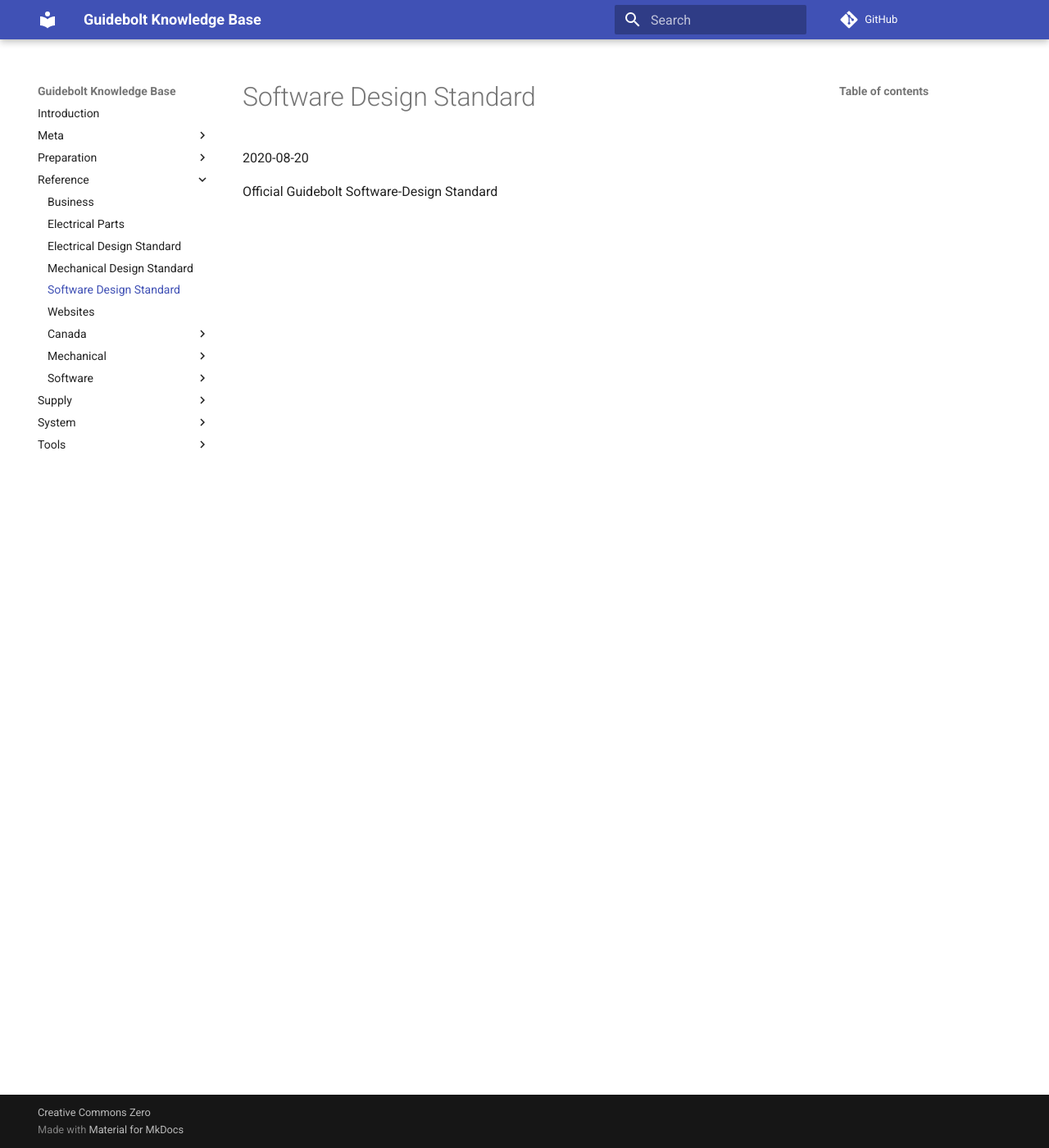
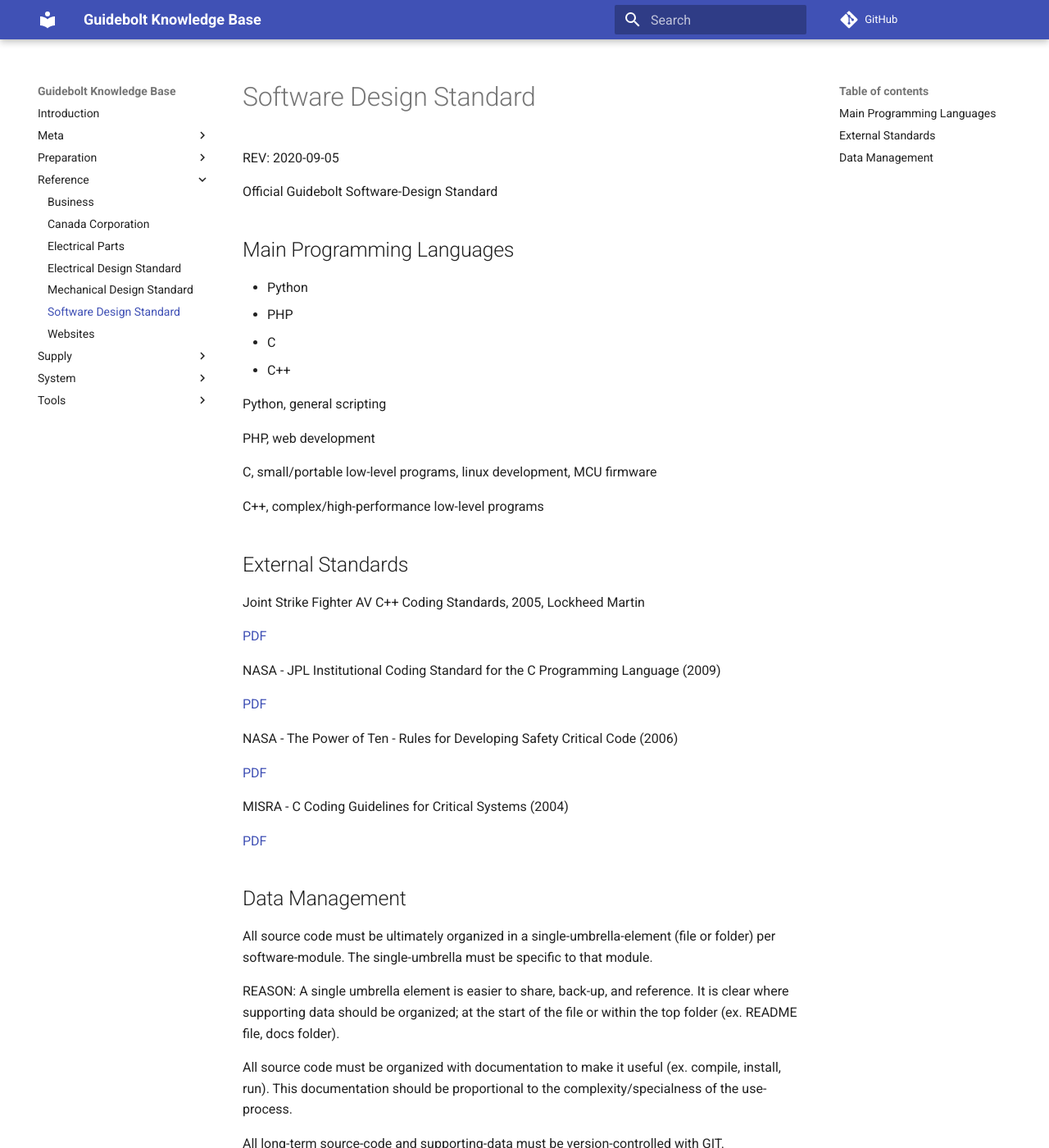
Before and after one commit to Guidebolt/knowledge, an MkDocs documentation site: the page built from docs/reference/software-standard.md, in a window 1280 px wide and 1400 px high. Shown: the whole window at 82% size. Built offline with MkDocs 1.6.1 and Material for MkDocs 9.7.7, drawn with Linux system fonts in a browser that asks for light colours; comment, search, counter and statistics services are not loaded.

Commit message:
sw-standard

```diff
--- a/docs/reference/software-standard.md
+++ b/docs/reference/software-standard.md
@@ -1,7 +1,48 @@
 # Software Design Standard
 
-2020-08-20
+REV: 2020-09-05
 
 Official Guidebolt Software-Design Standard
 
-##
+## Main Programming Languages
+
+* Python
+* PHP
+* C
+* C++
+
+Python, general scripting
+
+PHP, web development
+
+C, small/portable low-level programs, linux development, MCU firmware
+
+C++, complex/high-performance low-level programs
+
+## External Standards
+
+Joint Strike Fighter AV C++ Coding Standards, 2005, Lockheed Martin
+
+[PDF](http://www.stroustrup.com/JSF-AV-rules.pdf)
+
+NASA - JPL Institutional Coding Standard for the C Programming Language (2009)
+
+[PDF](http://web.archive.org/web/20190219155254/http://lars-lab.jpl.nasa.gov/JPL_Coding_Standard_C.pdf)
+
+NASA - The Power of Ten - Rules for Developing Safety Critical Code (2006)
+
+[PDF](https://spinroot.com/gerard/pdf/P10.pdf)
+
+MISRA - C Coding Guidelines for Critical Systems (2004)
+
+[PDF](http://caxapa.ru/thumbs/468328/misra-c-2004.pdf)
+
+## Data Management
+
+All source code must be ultimately organized in a single-umbrella-element (file or folder) per software-module. The single-umbrella must be specific to that module.
+
+REASON: A single umbrella element is easier to share, back-up, and reference. It is clear where supporting data should be organized; at the start of the file or within the top folder (ex. README file, docs folder).
+
+All source code must be organized with documentation to make it useful (ex. compile, install, run). This documentation should be proportional to the complexity/specialness of the use-process.
+
+All long-term source-code and supporting-data must be version-controlled with GIT.
```
Also changed, not shown: docs/README.md (+1 -1 lines), docs/preparation/README.md (+6 -3 lines), docs/preparation/data-organization.md (deleted, +0 -1 lines), docs/reference/mechanical-standard.md (+1 -1 lines), docs/reference/mechanical/construction.md (deleted, +0 -11 lines), docs/reference/mechanical/materials.md (deleted, +0 -21 lines), docs/reference/software/basic.md (deleted, +0 -55 lines), docs/reference/software/compiler.md (deleted, +0 -1 lines), docs/reference/software/language.md (deleted, +0 -33 lines), docs/reference/canada-corporation.md (renamed from docs/reference/canada/canada-corporation.md).
